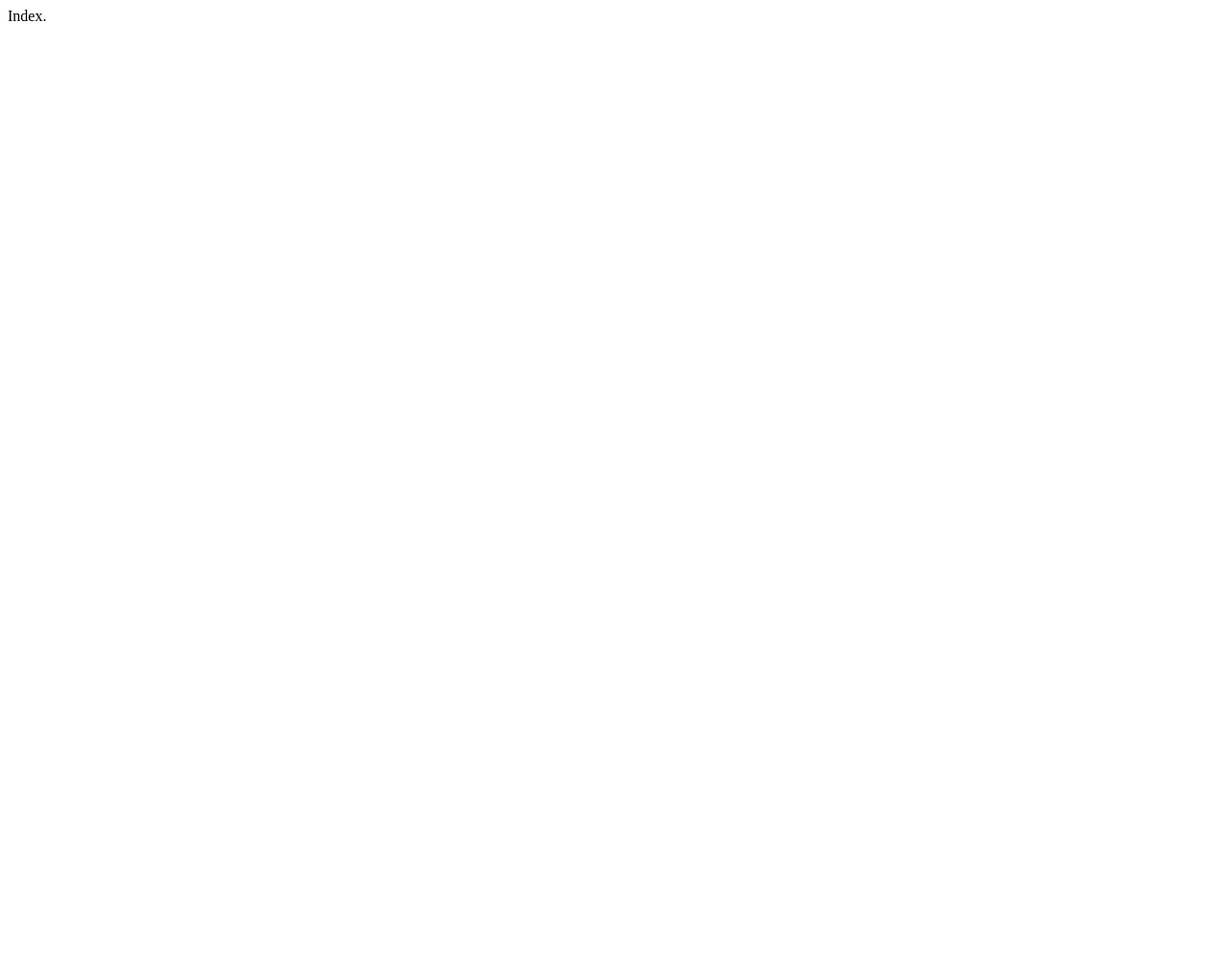
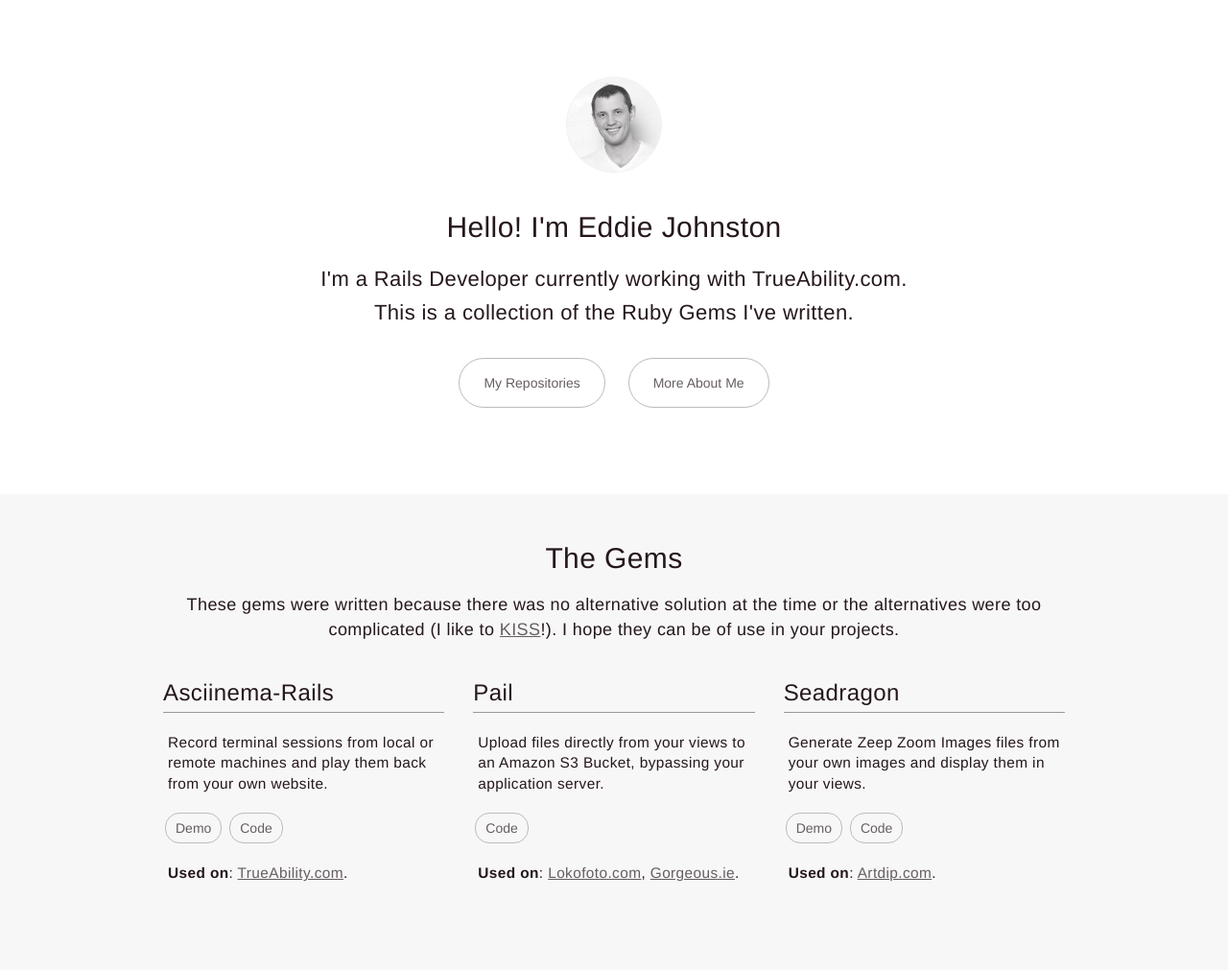
Before and after one commit to eddiej/eddiej.github.io, a plain HTML site: page index.html in a window 1280 px wide. Shown: the whole page at 96% size. Before the commit the page ends 800 px from the top, so only its background shows below. Drawn offline with nearby package versions, Linux system fonts and the light colour scheme.

Commit message:
Insert links to three most recent gems from index, add short profile

```diff
--- /dev/null
+++ b/css/styles.css
@@ -0,0 +1,39 @@
+html, body {
+  font-family: 'Helvetica Neue';
+  color:#665E60;
+  text-align:center;
+}
+header, section { padding:30px;}
+
+h1, h2, h3 {
+  font-weight:300;
+  color: #25171A;
+  margin-bottom:20px;
+  letter-spacing: 0.4px;
+}
+p{
+  font-weight:300;
+  color: #25171A;
+  margin-bottom:20px;
+  font-size:18px;
+  letter-spacing: 0.4px;
+}
+.container{
+  max-width:970px;
+}
+a{color:#665E60;text-decoration:underline;}
+header#intro {padding-bottom:60px;}
+header#intro img {display:inline-block;border-radius:50%;height:100px;width:auto;border:1px solid #efefef;margin:50px 0 20px;}
+header#intro h1 { font-size:30px }
+header#intro p { font-size:22px; line-height:35px; }
+.buttons {margin-bottom:20px;}
+.buttons a {border:1px solid #bbb; display:inline-block; line-height:20px;padding:15px 25px;margin:10px 10px;border-radius:26px; text-decoration:none !important;outline:none;-webkit-transition: all 2s; transition: all 0.5s;}
+.buttons a:hover {border-color:#777;}
+
+section#projects{ background-color:#F7F7F7; }
+section#projects .row { text-align:left;}
+section#projects .col {margin-bottom:40px;}
+section#projects .row h3 { font-size:24px; border-bottom:1px solid #999;padding-bottom:6px;}
+section#projects .row p { margin:0 5px 20px; font-size: 1.1em; line-height:1.4em;}
+section#projects .row .buttons a {line-height:20px;padding:5px 10px;margin:0 2px;border-radius:15px;}
+/*section#projects .row p.small {font-size:0.9em;}*/
--- a/index.html
+++ b/index.html
@@ -1 +1,96 @@
-Index.
+<!DOCTYPE html>
+<html>
+  <head>
+    <title>Eddie Johnston's Github Projects</title>
+    <meta name="viewport" content="width=device-width, initial-scale=1.0" />
+
+    <link rel="stylesheet" href="https://maxcdn.bootstrapcdn.com/bootstrap/3.3.5/css/bootstrap.min.css">
+
+    <link rel="stylesheet" href="//netdna.bootstrapcdn.com/font-awesome/4.0.3/css/font-awesome.css">
+
+    <link rel="stylesheet" href="css/styles.css" />
+  </head>
+
+  <body>
+
+      <header id='intro'>
+        <div class="container">
+          <img src="images/eddie.jpg">
+          <h1>Hello! I'm Eddie Johnston</h1>
+          <p>
+            I'm a Rails Developer currently working with TrueAbility.com.
+            <br />
+            This is a collection of the Ruby Gems I've written.
+          </p>
+          <div class='buttons'>
+            <a href='https://github.com/eddiej'>My Repositories</a>
+            <a href='http://eddiejohnston.com'>More About Me</a>
+          </div>
+        </div>
+      </header>
+
+
+      <section id='projects'>
+        <div class="container">
+          <h2>The Gems</h2>
+          <p>
+            These gems were written because there was no alternative solution at the time or the alternatives were too complicated (I like to <a href='https://en.wikipedia.org/wiki/KISS_principle' target='_blank'>KISS</a>!). I hope they can be of use in your projects.
+          </p>
+          <div class="row">
+            <div class="col col-sm-4">
+              <h3>Asciinema-Rails</h3>
+              <!--<div class="thumbnail">
+                <img src="http://placehold.it/400x200&text=You!" />
+              </div>-->
+              <p>
+                Record terminal sessions from local or remote machines and play them back from your own website.
+              </p>
+              <div class='buttons'>
+                <a href='http://eddiej.github.io/asciinema-rails'>Demo</a>
+                <a href='http://github.com/eddiej/asciinema-rails'>Code</a>
+              </div>
+              <p class='small'>
+                <strong>Used on</strong>: <a href='http://trueability.com' target='_blank'>TrueAbility.com</a>.
+              </p>
+            </div>
+            <div class="col col-sm-4">
+              <h3>Pail</h3>
+              <!--<div class="thumbnail">
+                <img src="http://placehold.it/400x200&text=You!" />
+              </div>-->
+              <p>
+                Upload files directly from your views to an Amazon S3 Bucket, bypassing your application server.
+              </p>
+              <div class='buttons'>
+                <a href='http://github.com/eddiej/pail'>Code</a>
+              </div>
+              <p class='small'>
+                <strong>Used on</strong>: <a href='http://www.lokofoto.com' target='_blank'>Lokofoto.com</a>, <a href='http://www.beautifuljobs.ie' target='_blank'>Gorgeous.ie</a>.
+              </p>
+            </div>
+            <div class="col col-sm-4">
+              <h3>Seadragon</h3>
+              <!--<div class="thumbnail">
+                <img src="http://placehold.it/400x200&text=You!" />
+              </div>-->
+              <p>
+                Generate Zeep Zoom Images files from your own images and display them in your views.
+              </p>
+              <div class='buttons'>
+                <a href='http://eddiej.github.io/seadragon'>Demo</a>
+                <a href='http://github.com/eddiej/seadragon'>Code</a>
+              </div>
+              <p class='small'>
+                <strong>Used on</strong>: <a href='http://www.artdip.com' target='_blank'>Artdip.com</a>.
+              </p>
+            </div>
+          </div> <!-- /.row -->
+        </div>
+      </section>
+
+    </div>
+
+    <script src="js/vendor/modernizr.js"></script>
+    <script src="js/vendor/jquery.js"></script>
+  </body>
+</html>
```
Also changed, not shown: images/eddie.jpg (added).
